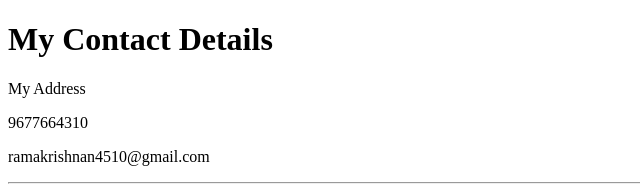
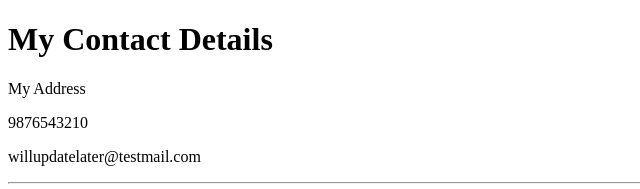
Before and after one commit to Raki-12/cv, a plain HTML site: page contact.html in a window 1280 px wide. Shown: the top 189 px of the page, 0-640 px from the left. Drawn offline with Linux system fonts and the light colour scheme.

Commit message:
Update contact.html

```diff
--- a/contact.html
+++ b/contact.html
@@ -8,8 +8,8 @@
   <body>
     <h1>My Contact Details</h1>
     <p>My Address</p>
-    <p>9677664310</p>
-    <p>ramakrishnan4510@gmail.com</p>
+    <p>9876543210</p>
+    <p>willupdatelater@testmail.com</p>
     <hr />
 
     <form
```
